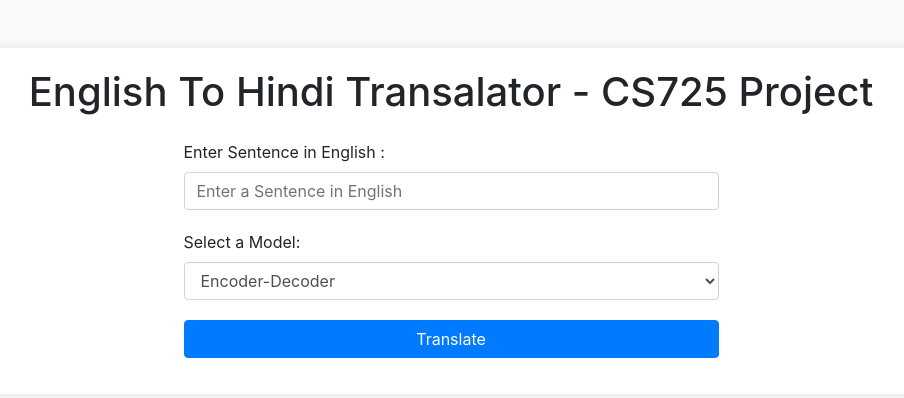
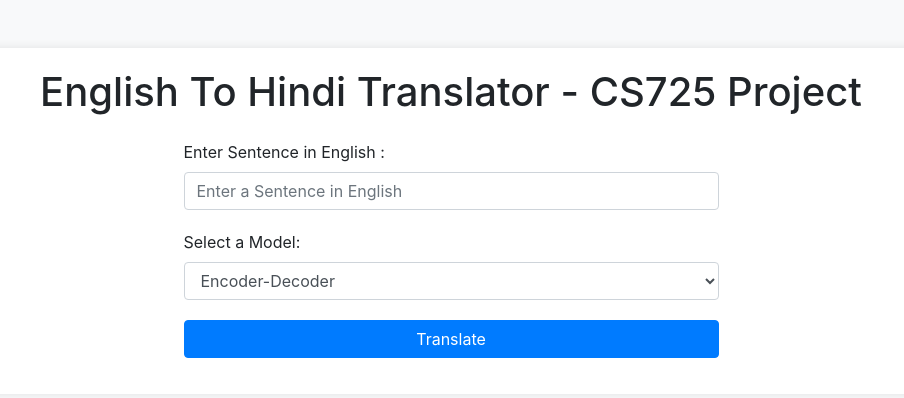
Before and after one commit to ujjwalsharmaIITB/FML-Project-NMT-En-Hi, a Flask app: page / in a window 1280 px wide. Shown: the top 398 px of the page, without its empty margins (189-1093 px from the left). Run offline with Flask 3, Linux system fonts and the light colour scheme; parts of the project's set-up code (start-up, migrations or seed data) failed here and were passed over; some libraries are stand-ins or nearby versions.

Commit message:
minor fix

```diff
--- a/templates/index.html
+++ b/templates/index.html
@@ -12,7 +12,7 @@
 </head>
 <body>
     <div class="container mt-5">
-        <h1 class="text-center">English To Hindi Transalator - CS725 Project</h1>
+        <h1 class="text-center">English To Hindi Translator - CS725 Project</h1>
         <div class="row justify-content-center mt-4">
             <div class="col-md-6">
                 <div class="form-group">
```
